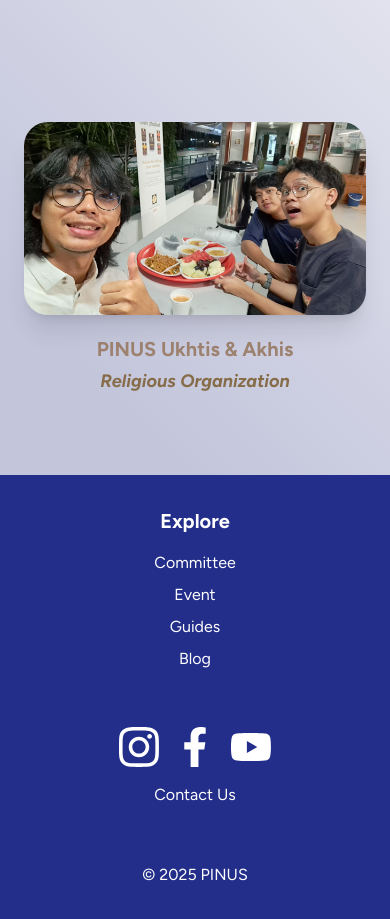
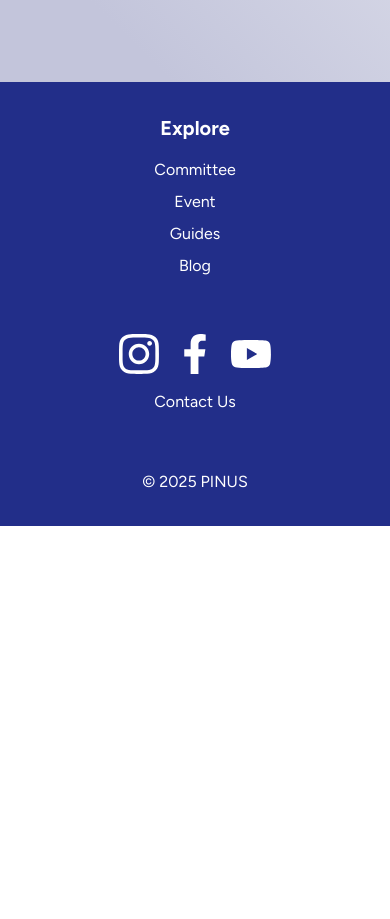
Before and after one commit to pinus-tech/pinus-website, a Next.js app: page / in a window 390 px wide. Shown: the part 3022-3941 px from the top of the page. After the commit the page ends 3548 px from the top, so only its background shows below. Built offline with nearby package versions, Linux system fonts and the light colour scheme.

Commit message:
update faq

```diff
--- a/app/faq/page.tsx
+++ b/app/faq/page.tsx
@@ -36,6 +36,12 @@
               There are many events held by PINUS, you can check the events page for more information.
             </AccordionContent>
           </AccordionItem>
+          <AccordionItem value="item4">
+            <AccordionTrigger>Any religious community within PINUS?</AccordionTrigger>
+            <AccordionContent>
+              There are some such as ISCF, ICY and Ukhtis & Akhtis. You can ask us for more information.
+            </AccordionContent>
+          </AccordionItem>
         </Accordion>
       </div>
     </main>
--- a/app/page.tsx
+++ b/app/page.tsx
@@ -132,25 +132,6 @@
               </div>
             </div>
           </div>
-          <div className="flex flex-col items-centre gap-5 mt-10 w-full">
-            <div className="w-full relative aspect-video rounded-3xl overflow-hidden shadow-xl">
-              <Image
-                src="/adhoc-thumbnail-religious.jpeg"
-                fill
-                objectFit="cover"
-                alt="Picture of angklung"
-                className="w-full h-full top-0 left-0 object-cover"
-              />
-            </div>
-            <div className="flex flex-col items-center gap-1 text-center">
-              <div className="text-xl font-bold text-[#9D8270] md:text-3xl">
-                PINUS Ukhtis & Akhis
-              </div>
-              <div className="text-lg font-bold text-center italic text-[#866C49] md:text-3xl">
-                Religious Organization
-              </div>
-            </div>
-          </div>
         </div>
       </div>
     </GradientWrapper>
```
